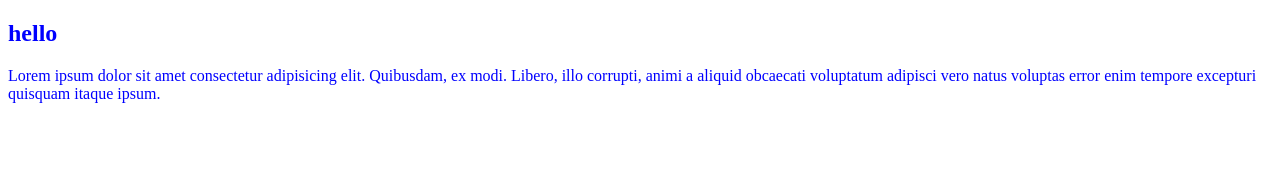
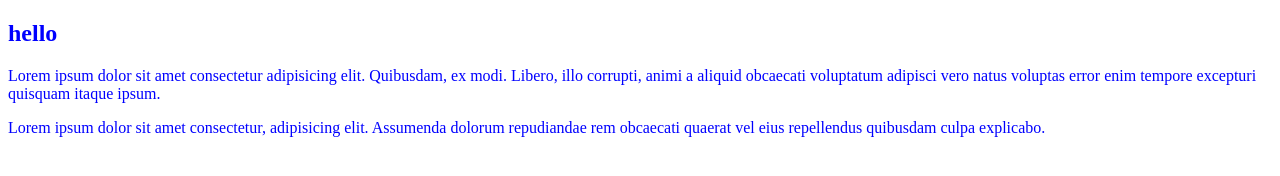
Before and after one commit to ehteshamshani02-afk/my01, a plain HTML site: page index.html in a window 1280 px wide. Drawn offline with Linux system fonts and the light colour scheme.

Commit message:
third commit

```diff
--- a/index.html
+++ b/index.html
@@ -9,6 +9,6 @@
 <body>
     <h2>hello</h2>
     <p>Lorem ipsum dolor sit amet consectetur adipisicing elit. Quibusdam, ex modi. Libero, illo corrupti, animi a aliquid obcaecati voluptatum adipisci vero natus voluptas error enim tempore excepturi quisquam itaque ipsum.</p>
-
+    <p>Lorem ipsum dolor sit amet consectetur, adipisicing elit. Assumenda dolorum repudiandae rem obcaecati quaerat vel eius repellendus quibusdam culpa explicabo.</p>
 </body>
 </html>
```
